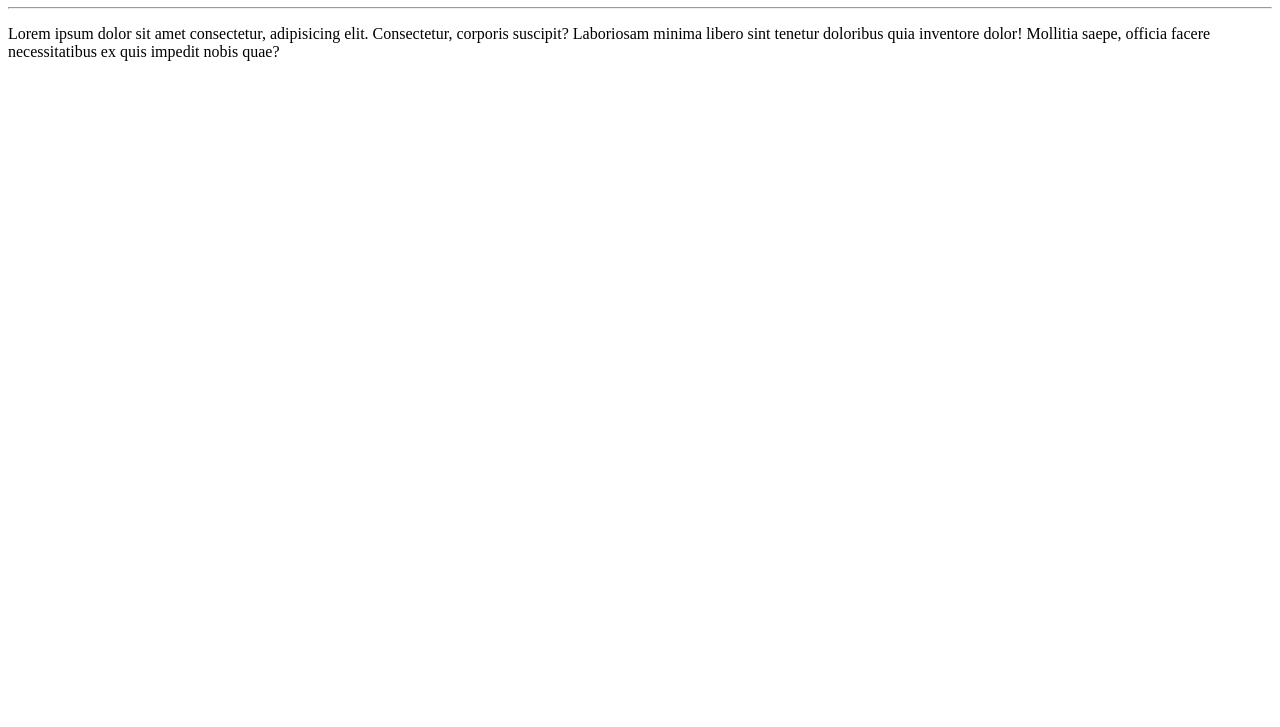
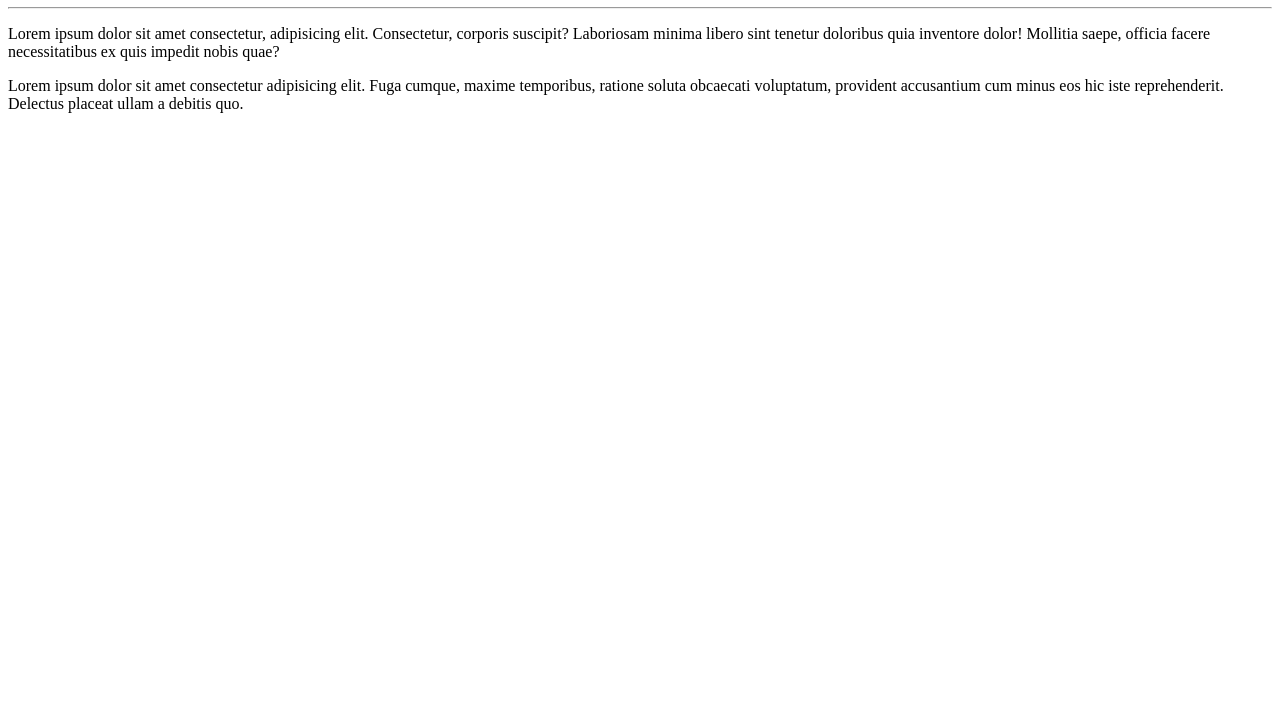
Before and after one commit to obcfilho/Repositorio-Teste, a plain HTML site: page site-exemplo/index.html in a window 1280 px wide. Shown: the part 73-800 px from the top of the page. Drawn offline with Linux system fonts and the light colour scheme.

Commit message:
Segundo parágrafo adicionado

```diff
--- a/site-exemplo/index.html
+++ b/site-exemplo/index.html
@@ -9,5 +9,6 @@
     <h1>Olá, Mundo!</h1>
     <hr>
     <p>Lorem ipsum dolor sit amet consectetur, adipisicing elit. Consectetur, corporis suscipit? Laboriosam minima libero sint tenetur doloribus quia inventore dolor! Mollitia saepe, officia facere necessitatibus ex quis impedit nobis quae?</p>
+    <p>Lorem ipsum dolor sit amet consectetur adipisicing elit. Fuga cumque, maxime temporibus, ratione soluta obcaecati voluptatum, provident accusantium cum minus eos hic iste reprehenderit. Delectus placeat ullam a debitis quo.</p>
 </body>
 </html>
```
